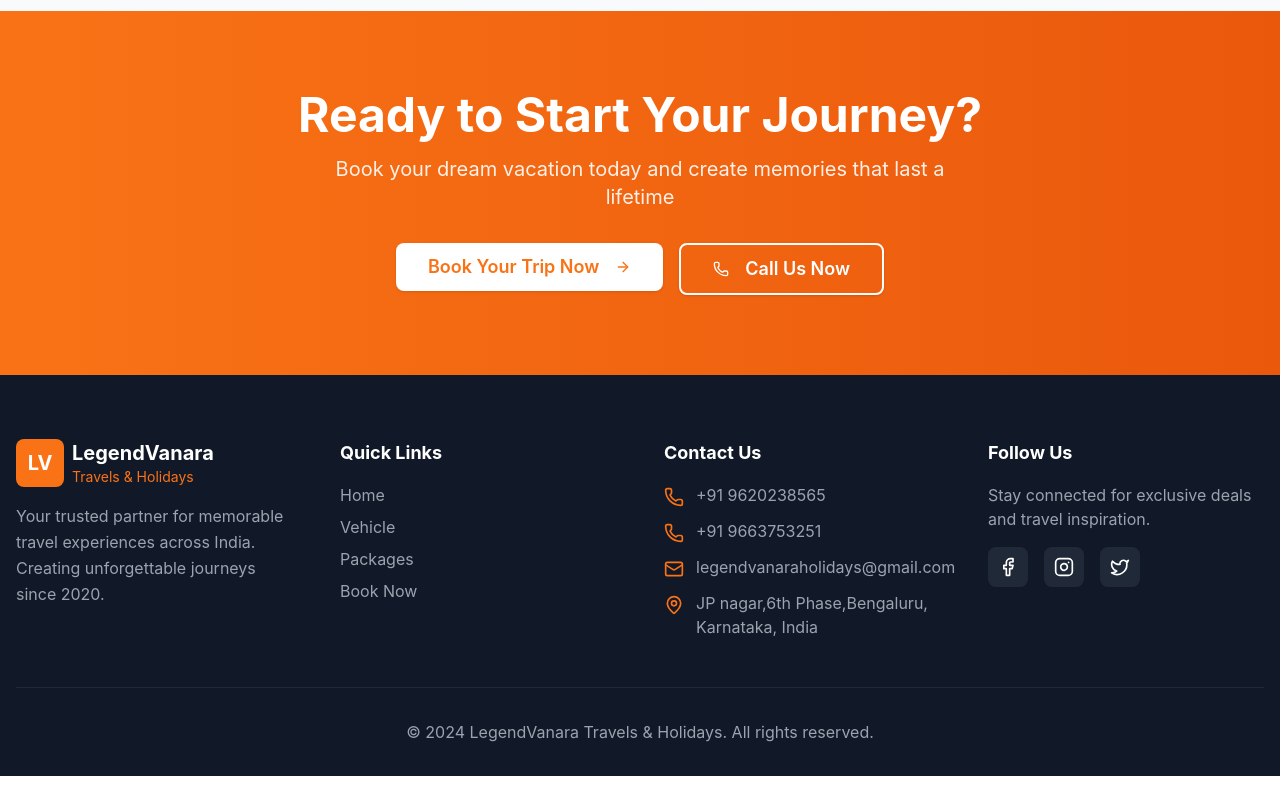
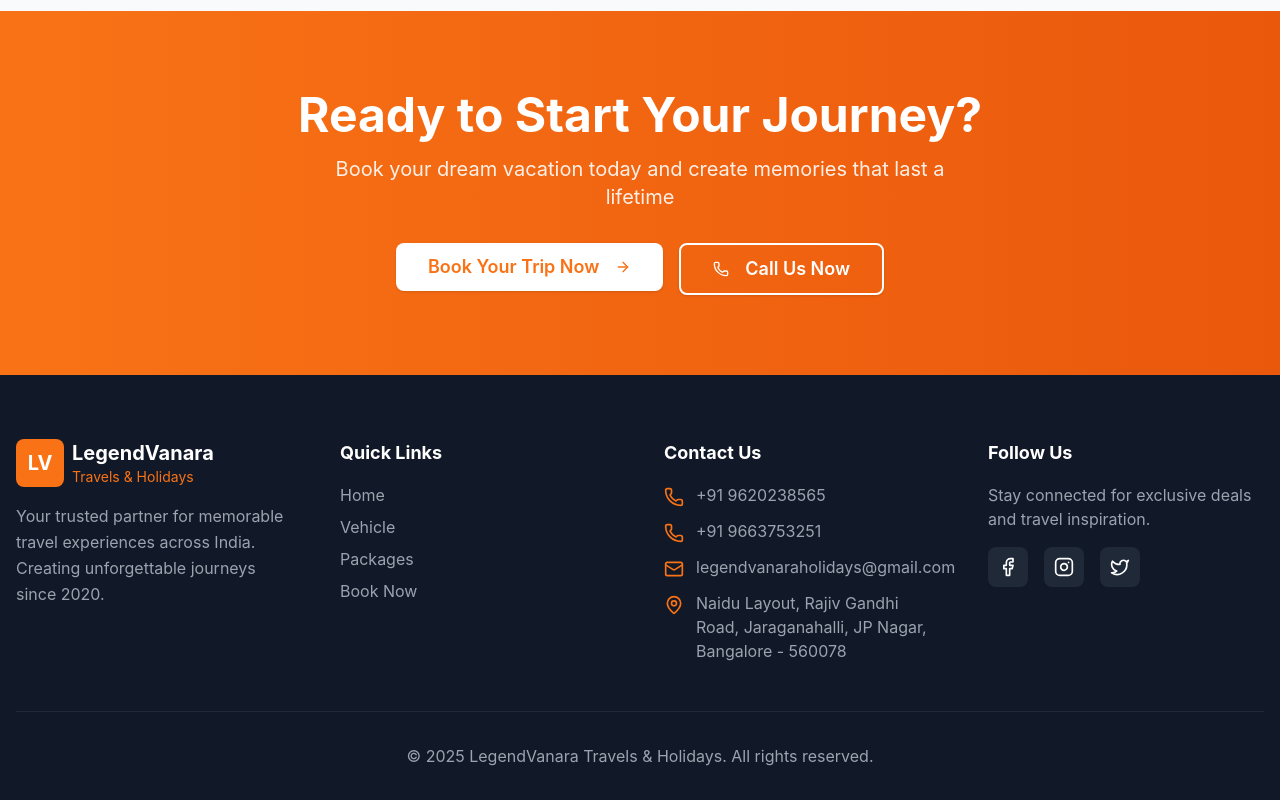
Before and after one commit to swaroopjaggi26296/legendvanara-website, a React (Create React App) app: page / in a window 1280 px wide. Shown: the part 3612-4412 px from the top of the page. Before the commit the page ends 4388 px from the top, so only its background shows below. Built offline with nearby package versions, Linux system fonts and the light colour scheme; the HTML template or start-up script is replaced by a standard one.

Commit message:
Update footer address and copyright year

```diff
--- a/src/components/Footer.jsx
+++ b/src/components/Footer.jsx
@@ -74,7 +74,7 @@ const Footer = () => {
               </li>
               <li className="flex items-start space-x-3">
                 <MapPin className="w-5 h-5 text-orange-500 mt-1 flex-shrink-0" />
-                <span className="text-gray-400">JP nagar,6th Phase,Bengaluru, Karnataka, India</span>
+                <span className="text-gray-400">Naidu Layout, Rajiv Gandhi Road, Jaraganahalli, JP Nagar, Bangalore - 560078</span>
               </li>
             </ul>
           </div>
@@ -108,7 +108,7 @@ const Footer = () => {
 
         <div className="border-t border-gray-800 pt-8 text-center">
           <p className="text-gray-400">
-            © 2024 LegendVanara Travels & Holidays. All rights reserved.
+            © 2025 LegendVanara Travels & Holidays. All rights reserved.
           </p>
         </div>
       </div>
```
